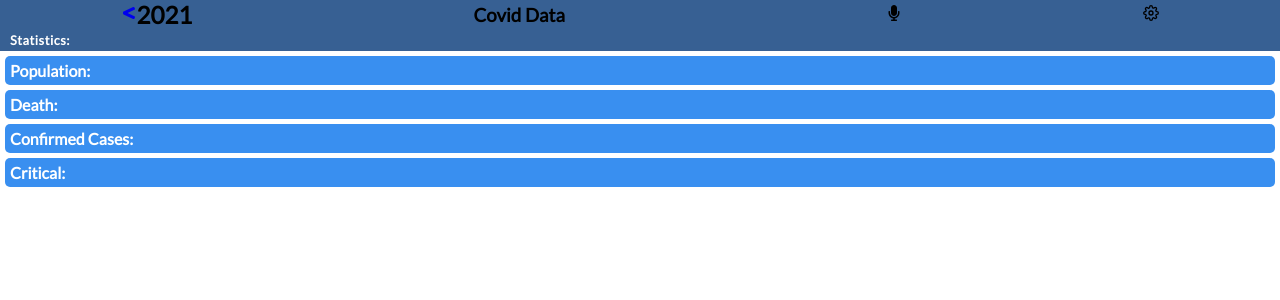
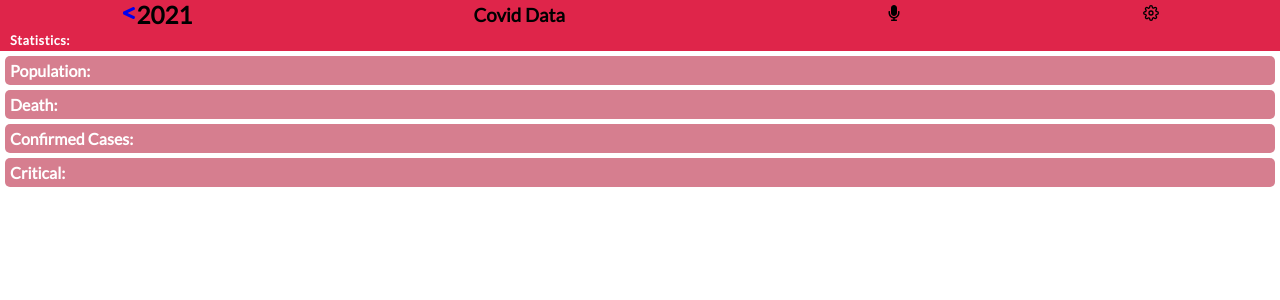
Before and after one commit to Somdotta07/react-redux-capstone, a React (Create React App) app: page /details in a window 1280 px wide. Shown: the top 300 px of the page. Built offline with nearby package versions, Linux system fonts and the light colour scheme.

Commit message:
Update App.css

```diff
--- a/src/App.css
+++ b/src/App.css
@@ -1,5 +1,9 @@
 @import url('https://fonts.googleapis.com/css2?family=Lato&display=swap');
-
+ :root{
+   --primary-color: rgb(223, 37, 74);
+   --secondary-color:  rgb(214, 126, 143);
+   --place-color: #c4c4c4;
+ }
 * {
   box-sizing: border-box;
   margin: 0;
@@ -11,7 +15,7 @@ nav {
   display: flex;
   flex-direction: row;
   justify-content: space-around;
-  background-color: #376093;
+  background-color: var(--primary-color);
   align-items: center;
 }
 
@@ -33,8 +37,8 @@ h3 {
 }
 
 .country-heading {
-  background-color: #376093;
-  color: #fff;
+  background-color: var(--primary-color);
+  color: var(--place-color);
   font-size: 0.8em;
   font-weight: bold;
   padding: 3px 10px;
@@ -44,15 +48,15 @@ h3 {
 .countries-con {
   display: grid;
   grid-template-columns: 1fr 1fr;
-  background-color: #227eed;
+  background-color: var(--secondary-color);
   padding: 10px;
   column-gap: 10px;
   row-gap: 10px;
   margin-top: 50px;
-}
+  }
 
 .country-name {
-  background-color: #398ff0;
+  background-color: var(--primary-color);
   border-radius: 5px;
   padding: 10px;
   display: flex;
@@ -61,11 +65,11 @@ h3 {
 }
 
 .country-d {
-  color: #fff;
+  color: var(--place-color);
   text-decoration: none;
 }
 .recovered {
-  color: #376093;
+  color: var(--place-color);
   font-size: 0.8em;
 }
 
@@ -87,7 +91,7 @@ h3 {
 
 .title {
   display: block;
-  background-color: #376093;
+  background-color: var(--primary-color);
   color: #fff;
   font-weight: bold;
   padding: 3px 10px;
@@ -96,7 +100,7 @@ h3 {
 }
 
 .data {
-  background-color: #398ff0;
+  background-color:var(--secondary-color);
   margin: 5px;
   padding: 5px;
   border-radius: 5px;
```
